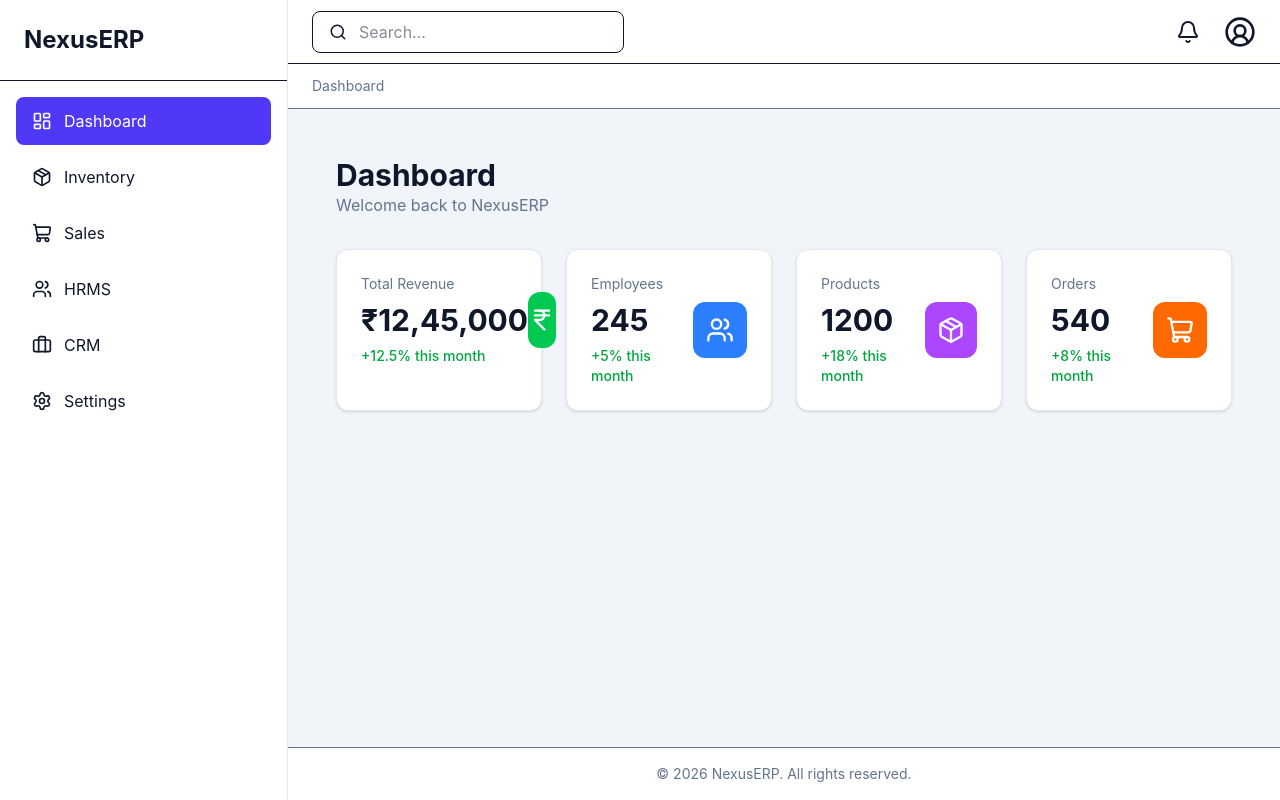
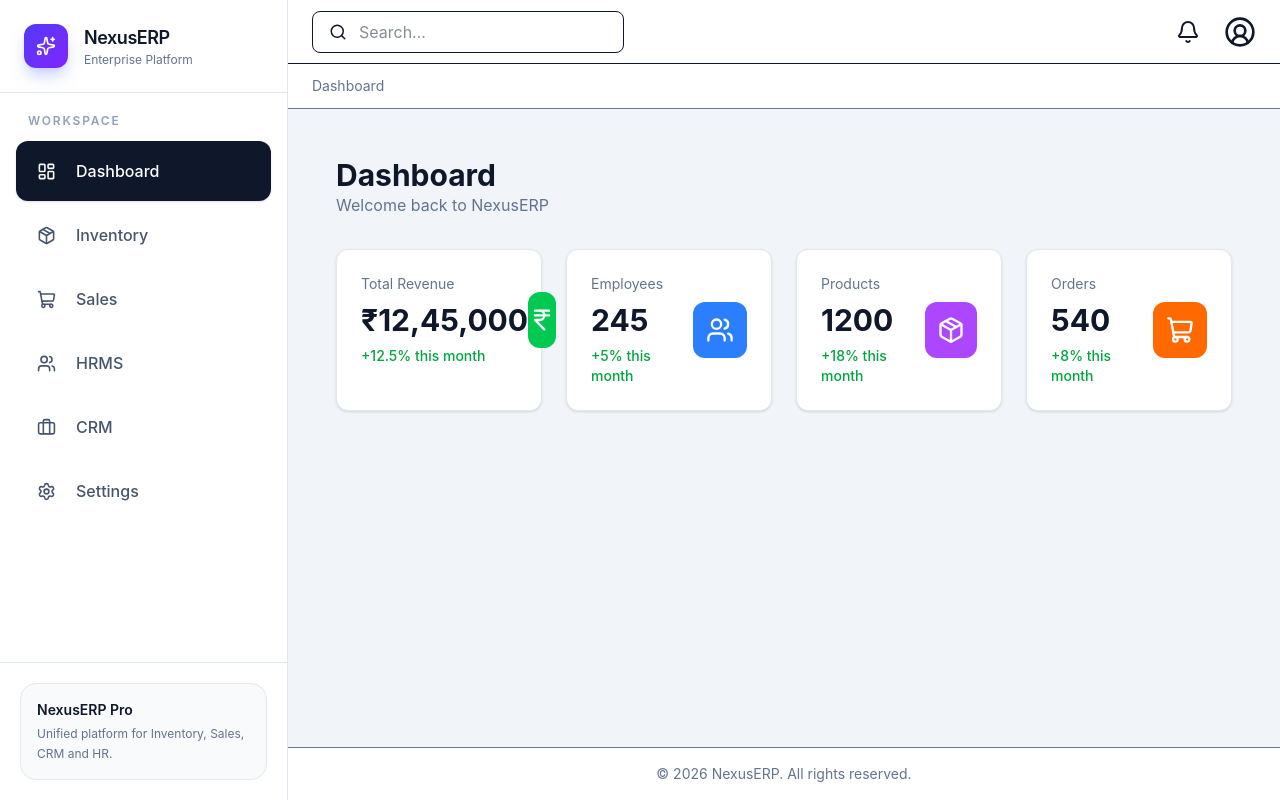
Before and after one commit to nitishchahal/NexusERP, a React (Vite) app in the folder frontend/: page /dashboard in a window 1280 px wide. Built offline with nearby package versions, Linux system fonts and the light colour scheme.

Commit message:
Changing the SideBar of Dashboard

```diff
--- a/frontend/src/layouts/DashboardLayout/components/Sidebar.tsx
+++ b/frontend/src/layouts/DashboardLayout/components/Sidebar.tsx
@@ -6,6 +6,8 @@ import {
   Users,
   Briefcase,
   Settings,
+  ChevronRight,
+  Sparkles,
 } from "lucide-react";
 
 const menus = [
@@ -43,14 +45,45 @@ const menus = [
 
 const Sidebar = () => {
   return (
-    <aside className="w-72 border-r border-slate-200 bg-white">
-      <div className="border-b p-6">
-        <h1 className="text-2xl font-bold">
-          NexusERP
-        </h1>
+    <aside className="flex h-screen w-72 flex-col border-r border-slate-200 bg-white">
+
+      {/* Brand */}
+      <div className="border-b border-slate-200 px-6 py-6">
+
+        <div className="flex items-center gap-4">
+
+          <div className="flex h-11 w-11 items-center justify-center rounded-xl bg-gradient-to-br from-indigo-600 to-violet-600 shadow-lg shadow-indigo-200">
+
+            <Sparkles
+              className="text-white"
+              size={20}
+            />
+
+          </div>
+
+          <div>
+
+            <h1 className="text-lg font-semibold tracking-tight text-slate-900">
+              NexusERP
+            </h1>
+
+            <p className="text-xs text-slate-500">
+              Enterprise Platform
+            </p>
+
+          </div>
+
+        </div>
+
       </div>
 
-      <nav className="space-y-2 p-4">
+      {/* Navigation */}
+      <nav className="flex-1 space-y-1 px-4 py-5">
+
+        <p className="mb-3 px-3 text-xs font-semibold uppercase tracking-[0.15em] text-slate-400">
+          Workspace
+        </p>
+
         {menus.map((item) => {
           const Icon = item.icon;
 
@@ -58,21 +91,74 @@ const Sidebar = () => {
             <NavLink
               key={item.path}
               to={item.path}
-              className={({ isActive }: { isActive: boolean }) =>
-                `flex items-center gap-3 rounded-lg px-4 py-3 transition ${
+              className={({ isActive }) =>
+                `
+                group
+                relative
+                flex
+                items-center
+                justify-between
+                rounded-xl
+                px-3
+                py-3
+                transition-all
+                duration-200
+                ${
                   isActive
-                    ? "bg-indigo-600 text-white"
-                    : "hover:bg-slate-100"
-                }`
+                    ? "bg-slate-900 text-white shadow-sm"
+                    : "text-slate-600 hover:bg-slate-100 hover:text-slate-900"
+                }
+              `
               }
             >
-              <Icon size={20} />
+              <div className="flex items-center gap-3">
 
-              {item.title}
+                <div
+                  className={`
+                    flex
+                    h-9
+                    w-9
+                    items-center
+                    justify-center
+                    rounded-lg
+                    transition
+                  `}
+                >
+                  <Icon size={19} strokeWidth={2} />
+                </div>
+
+                <span className="font-medium">
+                  {item.title}
+                </span>
+
+              </div>
+
+              <ChevronRight
+                size={16}
+                className="opacity-0 transition-all duration-200 group-hover:translate-x-1 group-hover:opacity-100"
+              />
             </NavLink>
           );
         })}
       </nav>
+
+      {/* Footer */}
+      <div className="border-t border-slate-200 p-5">
+
+        <div className="rounded-2xl border border-slate-200 bg-slate-50 p-4">
+
+          <p className="text-sm font-semibold text-slate-900">
+            NexusERP Pro
+          </p>
+
+          <p className="mt-1 text-xs leading-relaxed text-slate-500">
+            Unified platform for Inventory, Sales, CRM and HR.
+          </p>
+
+        </div>
+
+      </div>
+
     </aside>
   );
 };
--- a/frontend/src/routes/AppRoutes.tsx
+++ b/frontend/src/routes/AppRoutes.tsx
@@ -9,12 +9,13 @@ import {
   ResetPasswordPage,
 } from "../modules/auth";
 
+
 import {DashboardPage} from "../modules/dashboard";
 
 const AppRoutes = () => {
   return (
     <Routes>
-      {/* Redirect */}
+      {/* Redirecttt */}
       <Route path="/" element={<Navigate to="/login" replace />} />
 
       {/* Authentication */}
```
